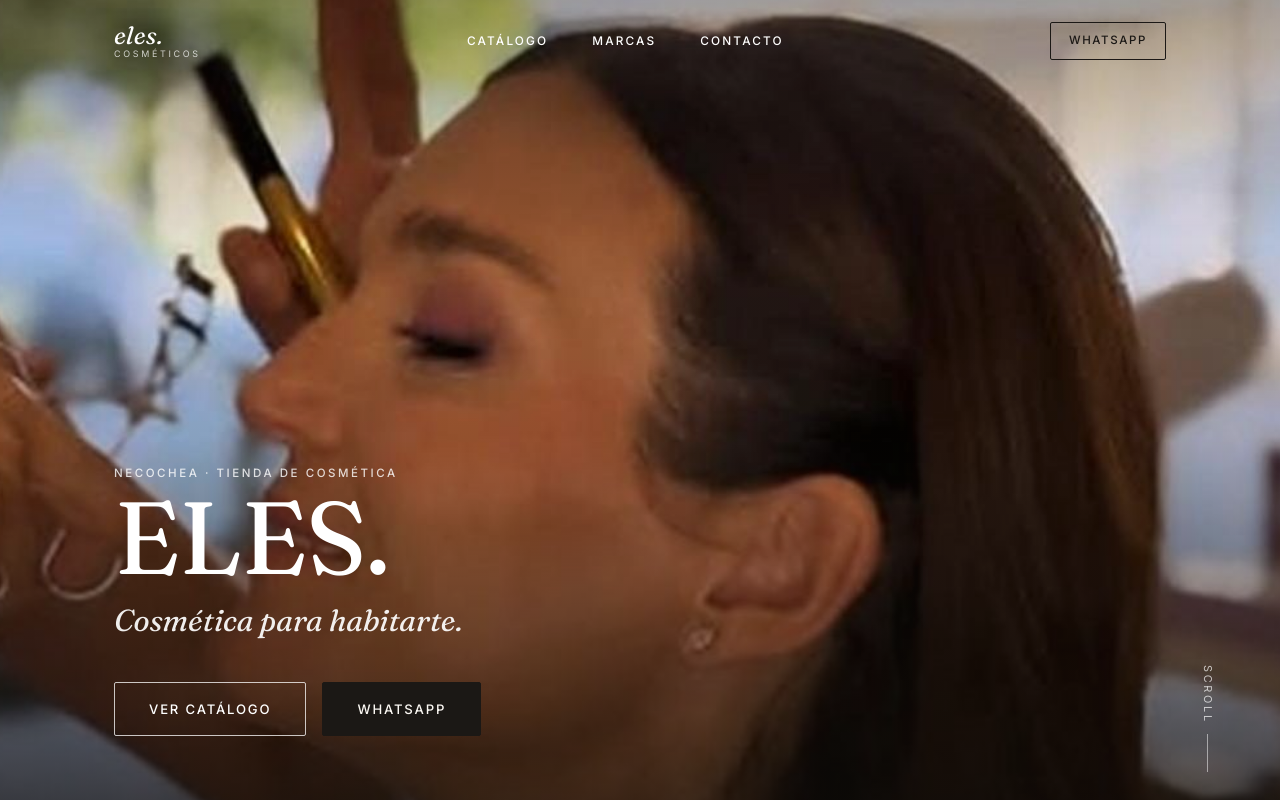
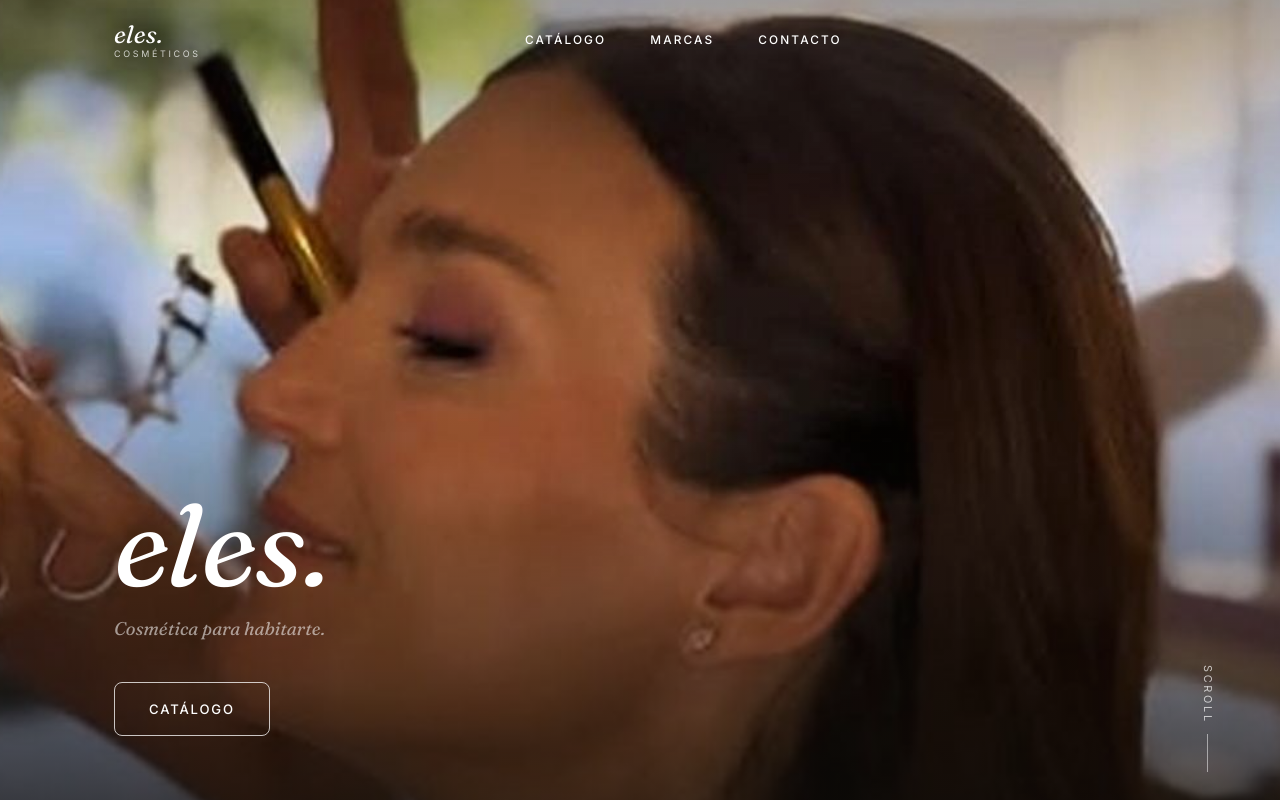
Before and after one commit to LuanoZoloa/Eles-2, a plain HTML site: page index.html in a window 1280 px wide. Shown: the top 800 px of the page. Drawn offline with Linux system fonts and the light colour scheme.

Commit message:
Add files via upload

```diff
--- a/index.html
+++ b/index.html
@@ -23,9 +23,6 @@
     </nav>
 
     <div class="nav-actions">
-      <a class="nav-wa nav-wa-wrap" href="https://wa.me/5492262409156?text=Hola%20ELES!%20Quiero%20consultar%20por%20un%20producto." target="_blank" rel="noopener">
-        WhatsApp
-      </a>
       <button class="hamburger" aria-label="Abrir menú"><span></span><span></span><span></span></button>
     </div>
   </div>
@@ -37,7 +34,6 @@
   <a href="catalogo.html">Catálogo</a>
   <a href="#marcas">Marcas</a>
   <a href="#contacto">Contacto</a>
-  <a class="mm-wa text-link" href="https://wa.me/5492262409156" target="_blank" rel="noopener">Escribinos por WhatsApp →</a>
 </div>
 
 <!-- ============ HERO ============ -->
@@ -46,12 +42,10 @@
     <img src="hero.jpg" alt="Maquillaje profesional, retoque de pestañas — ELES Cosméticos">
   </div>
   <div class="hero-content container">
-    <span class="eyebrow hero-eyebrow">Necochea · Tienda de cosmética</span>
-    <h1 class="display hero-title">ELES.</h1>
+    <h1 class="display hero-title">eles.</h1>
     <p class="hero-sub">Cosmética para habitarte.</p>
     <div class="hero-actions">
-      <a href="catalogo.html" class="btn btn-light">Ver catálogo</a>
-      <a href="https://wa.me/5492262409156" target="_blank" rel="noopener" class="btn btn-solid">WhatsApp</a>
+      <a href="catalogo.html" class="btn btn-light">Catálogo</a>
     </div>
   </div>
   <span class="hero-scroll">Scroll</span>
--- a/styles.css
+++ b/styles.css
@@ -275,26 +275,27 @@ h1,h2,h3,h4,p{ margin:0; }
   padding:0 var(--pad) clamp(48px,8vh,96px);
   color:#fff;
 }
-.hero-eyebrow{
-  color:rgba(255,255,255,.8);
-  margin-bottom:18px;
-}
 .hero-title{
-  font-size:clamp(3rem, 9vw, 6.4rem);
+  font-family:var(--serif);
+  font-style:italic;
+  font-weight:400;
+  font-size:clamp(3.4rem, 10vw, 7.2rem);
   color:#fff;
 }
 .hero-title em{ font-style:italic; color:var(--rose); }
 .hero-sub{
   font-family:var(--serif);
   font-style:italic;
-  font-size:clamp(1.3rem, 2.6vw, 1.9rem);
-  color:rgba(255,255,255,.92);
-  margin-top:6px;
+  font-weight:300;
+  font-size:clamp(.95rem, 1.6vw, 1.15rem);
+  color:rgba(255,255,255,.55);
+  margin-top:10px;
 }
 .hero-actions{
   display:flex; gap:16px; flex-wrap:wrap;
   margin-top:38px;
 }
+.hero-actions .btn{ border-radius:8px; }
 .hero-scroll{
   position:absolute; z-index:2; right:var(--pad); bottom:28px;
   writing-mode:vertical-rl;
```
Also changed, not shown: catalogo.html (+0 -4 lines).
